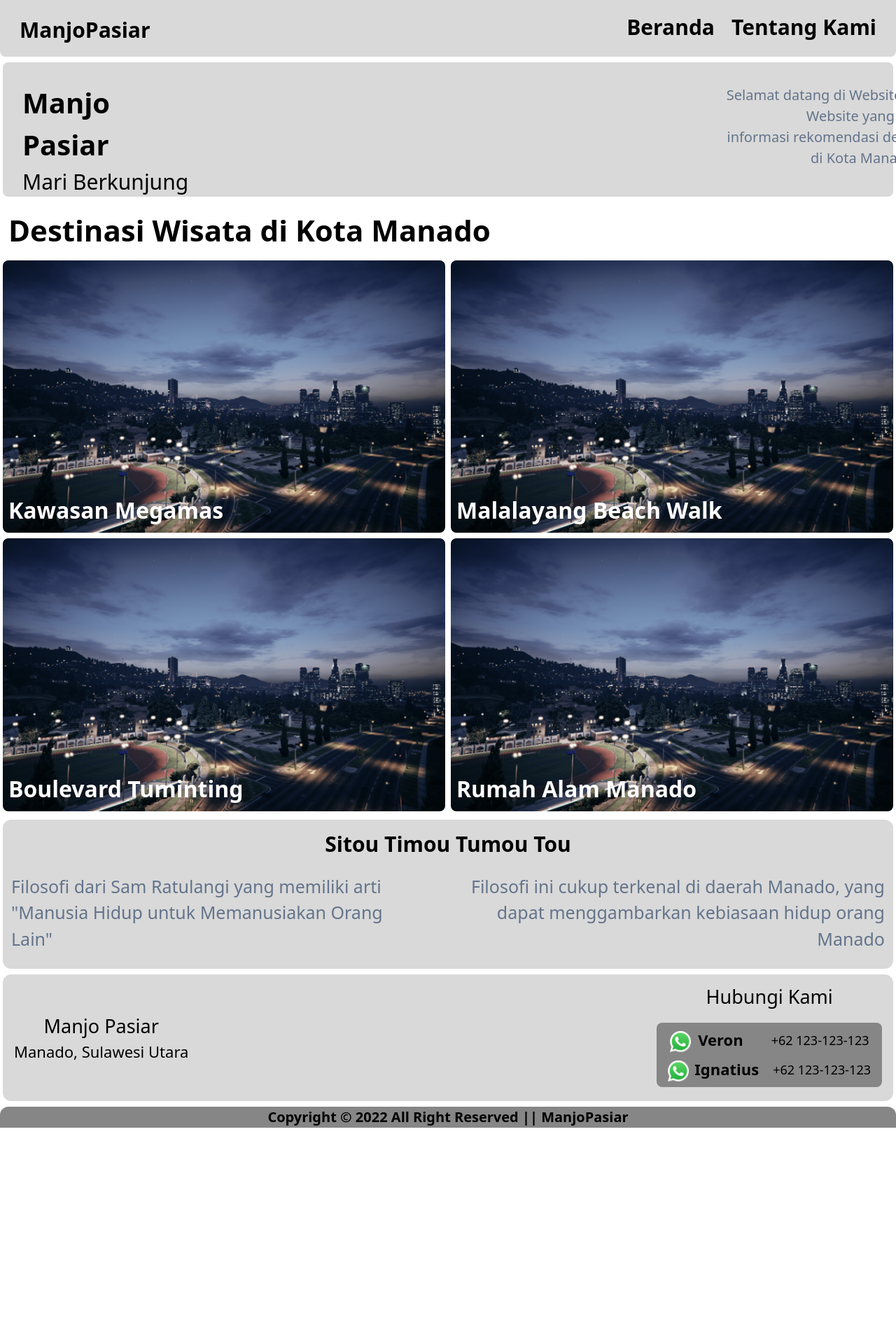
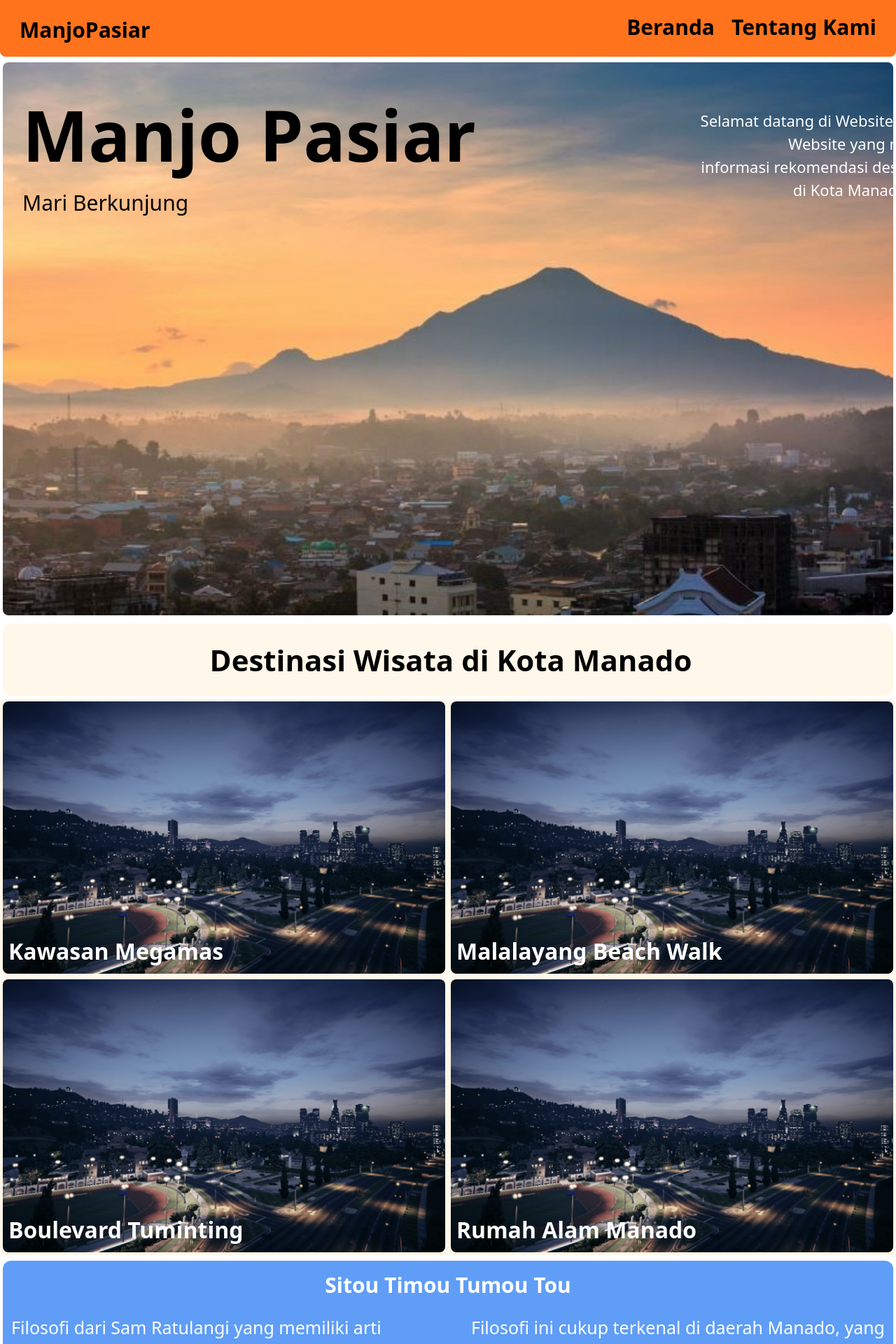
Before and after one commit to andreasvesalius/frontend-uas-bangun, a React (Create React App) app: page / in a window 1280 px wide. Shown: the top 1920 px of the page at 70% size. Before the commit the page ends 1611 px from the top, so only its background shows below. Built offline with nearby package versions, Linux system fonts and the light colour scheme.

Commit message:
first commit

```diff
--- a/src/components/DestiNasi.jsx
+++ b/src/components/DestiNasi.jsx
@@ -4,8 +4,8 @@ import { Link } from "react-router-dom";
 const DestiNasi = ({img, destinasi}) => {
     return(
         <>
-        <div>
-            <div className="relative">
+        <div className="bg-[#FFF7E9] rounded-lg">
+            <div className="relative ">
                 <Link to={'/detailWisata'}> <img src={img} alt="" className="rounded-xl p-1 w-full" /> </Link>
                 <h2 className="absolute bottom-3 left-3 text-white font-bold lg:text-[25px] xl:text-[32px]">{destinasi}</h2>
             </div>
--- a/src/components/Footer.jsx
+++ b/src/components/Footer.jsx
@@ -4,7 +4,7 @@ import whats from "../assets/whatsapp.png"
 const Footer = () => {
     return(
         <>
-        <div className="rounded-xl bg-[#D9D9D9] py-3 font-medium mx-1">
+        <div className="rounded-xl bg-[#1746A2] py-3 font-medium mx-1 text-white">
             <div className="flex-cols px-4 rouunded-xl md:flex justify-between">
                 <div className="my-auto text-center hidden md:block">
                     <h1 className="text-[18px] md:text-[27px]">Manjo Pasiar</h1>
@@ -12,7 +12,7 @@ const Footer = () => {
                 </div>
                 <div className="md:my-auto">
                     <h2 className="text-center text-[20px] pb-2 md:text-[27px]">Hubungi Kami</h2>
-                    <div className="bg-[#868686] rounded-lg mt-2 md:px-4 md:py-2 mb-2 py-2">
+                    <div className="bg-[#113579] rounded-lg mt-2 md:px-4 md:py-2 mb-2 py-2">
                         <img src={whats} alt="" className="md:hidden w-[30px] h-[30px] mx-auto mb-2" />
                         <div className="flex justify-evenly pb-2">
                             <img src={whats} alt="" className="w-[20px] h-[20px] mt-1 mr-2 md:w-[30px] md:h-[30px] hidden md:block"/>
@@ -36,8 +36,8 @@ const Footer = () => {
                 </div>
             </div>
         </div>
-        <div className="bg-[#868686] text-center mt-2 rounded-t-xl">
-            <p className="font-semibold md:text-[20px]">Copyright © 2022 All Right Reserved || ManjoPasiar</p>
+        <div className="bg-[#113579] text-center mt-2 rounded-t-xl text-white">
+            <p className="font-semibold text-[12px] md:text-[20px]">Copyright © 2022 All Right Reserved || ManjoPasiar</p>
         </div>
     </>
     )
--- a/src/components/NavBar.jsx
+++ b/src/components/NavBar.jsx
@@ -6,7 +6,7 @@ import { Link } from "react-router-dom";
 const NavBar = () => {
     return(
         <>
-        <div className=" bg-[#D9D9D9] rounded-b-lg font-semibold">
+        <div className=" bg-[#FF731D] rounded-b-lg font-semibold ">
             <div className="flex justify-between py-2 px-3 xl:py-4 xl:px-7">
                 <h1 className="md:text-[20px] text-[18px] pt-1 font-bold xl:text-[30px]"> <Link to={'/'}>ManjoPasiar</Link></h1>
                 <nav className="">
--- a/src/components/Sitou.jsx
+++ b/src/components/Sitou.jsx
@@ -3,11 +3,11 @@ import React from "react";
 const Sitou = () => {
     return(
         <>
-        <div className="text-center bg-[#D9D9D9] rounded-xl mx-1 my-2 py-3">
+        <div className="text-center bg-[#5F9DF7] rounded-xl mx-1 my-2 py-3 text-white">
             <h1 className="font-semibold text-[22px] pb-5 md:text-[30px]">Sitou Timou Tumou Tou</h1>
-            <div className="text-slate-500 px-3 text-[15px] md:text-[19px] md:flex md:justify-between md:space-x-10 xl:text-[25px]">
+            <div className="text-white px-3 text-[15px] md:text-[19px] md:flex md:justify-between md:space-x-10 xl:text-[25px]">
                 <p className="text-left pb-3 ">Filosofi dari Sam Ratulangi yang memiliki arti "Manusia Hidup untuk Memanusiakan Orang Lain"</p>
-                <p className="text-right">Filosofi ini cukup terkenal di daerah Manado, yang dapat menggambarkan kebiasaan hidup orang Manado</p>
+                <p className="text-right">Filosofi ini cukup terkenal di daerah Manado, yang dapat menggambarkan kebiasaan hidup orang Sulawesi Utara</p>
             </div>
         </div>
     </>
--- a/src/components/TopPic.jsx
+++ b/src/components/TopPic.jsx
@@ -1,18 +1,18 @@
 import React from "react";
-import Rectangle from '../assets/rectangle.png';
+import manado from '../assets/copy.jpg';
 
 const TopPic = () => {
     return(
         <>
         <div className="py-2 relative mx-1">
-            <img src={Rectangle} alt="" className="rounded-lg h-48 w-full"/>
+            <img src={manado} alt="" className="rounded-lg md:h-auto lg:w-[1100px] xl:w-[1600px] xl:h-[790px]"/>
             <div className="absolute container top-0 text-center md:flex md:justify-between md:text-left xl:w-max-[1540px]">
                 <div className="md:p-7">
-                    <h1 className="font-semibold text-[30px] pt-2 md:text-[40px] xl:w-[250px]">Manjo Pasiar </h1>
+                    <h1 className="font-semibold text-[30px] pt-2 md:text-[40px] xl:text-[100px] xl:w-[800px]">Manjo Pasiar </h1>
                     <p className="text-[17px] md:text-[20px] xl:text-[30px]">Mari Berkunjung</p>
                 </div>
                 <div className="w-max mx-auto">
-                    <p className="pt-2 text-[13p} text-slate-500 md:text-right md:pl-36 md:pt-10 lg:pl-96 md:text-[15px] xl:w-[1100px] xl:text-[20px]">Selamat datang di Website ManjoPasiar <br />
+                    <p className="pt-2 text-[13px] text-white md:text-right md:pl-36 md:pt-10 lg:pl-96 xl:pl-0 xl:pt-[75px] md:text-[15px] xl:w-[550px] xl:text-[22px]">Selamat datang di Website ManjoPasiar <br />
                     Website yang menyediakan <br /> informasi rekomendasi destinasi wisata <br /> di Kota Manado bagi anda.</p>
                 </div>
             </div>
--- a/src/pages/Beranda.jsx
+++ b/src/pages/Beranda.jsx
@@ -33,7 +33,7 @@ const Beranda = () => {
             <div className='w-full h-full '>
             <NavBar/>
             <TopPic/>
-            <div className="rounded-xl m-1 py-1 pl-2 font-semibold text-[17px] md:text-[23px] lg:text-[32px] xl:text-[42px]">
+            <div className="rounded-xl m-1 py-1 pl-2 font-semibold text-[17px] md:text-[23px] lg:text-[32px] xl:text-[42px] text-center md:py-5 bg-[#FFF7E9]">
                 <h1>Destinasi Wisata di Kota Manado</h1>
             </div>
             <div className="md:grid md:grid-cols-2">
```
Also changed, not shown: src/assets/copy.jpg (added), 1 other file (tests, documents, lock files or other folders).
